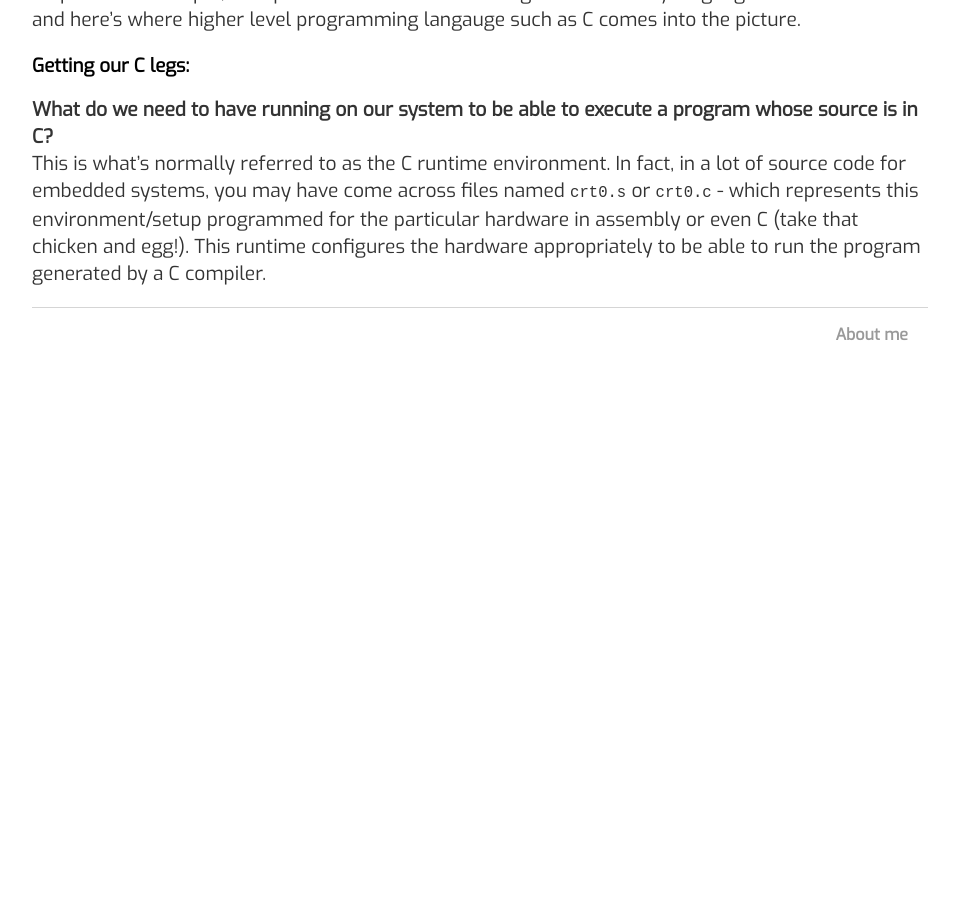
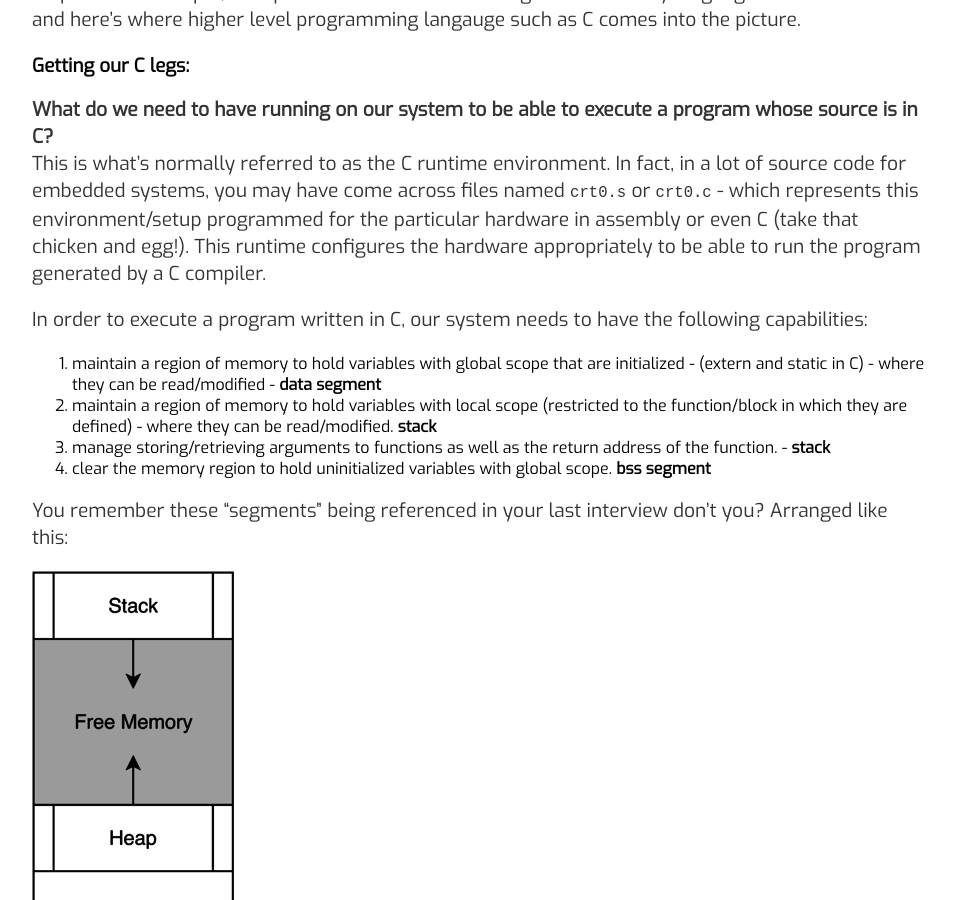
Before and after one commit to varun-venkatesh/varun-venkatesh.github.io, a Jekyll site: the page built from _posts/2020-09-28-bare-mtl-chapter2.md, in a window 1280 px wide and 900 px high, scrolled down 4674 px. Shown: the whole window, without its empty margins (160-1115 px from the left). Built offline with Jekyll 4.4.1, drawn with Linux system fonts in a browser that asks for light colours; before the commit the page ends 5079 px from its top, so only the background shows below that.

Commit message:
added program mem layout image

````diff
--- a/_posts/2020-09-28-bare-mtl-chapter2.md
+++ b/_posts/2020-09-28-bare-mtl-chapter2.md
@@ -165,3 +165,14 @@ We can go on to do much more with assembly instructions this way, say array/stri
 
 **What do we need to have running on our system to be able to execute a program whose source is in C?**
 This is what's normally referred to as the C runtime environment. In fact, in a lot of source code for embedded systems, you may have come across files named ```crt0.s``` or ```crt0.c``` - which represents this environment/setup programmed for the particular hardware in assembly or even C (take that chicken and egg!). This runtime configures the hardware appropriately to be able to run the program generated by a C compiler.
+
+In order to execute a program written in C, our system needs to have the following capabilities:
+
+1. maintain a region of memory to hold variables with global scope that are initialized - (extern and static in C) - where they can be read/modified - **data segment**
+2. maintain a region of memory to hold variables with local scope (restricted to the function/block in which they are defined) - where they can be read/modified. **stack**
+3. manage storing/retrieving arguments to functions as well as the return address of the function. - **stack**
+4. clear the memory region to hold uninitialized variables with global scope. **bss segment**
+
+You remember these "segments" being referenced in your last interview don't you? Arranged like this:
+
+![program memory layout]({{ site.baseurl }}/images/program_memory_layout.png "program memory layout")
````
